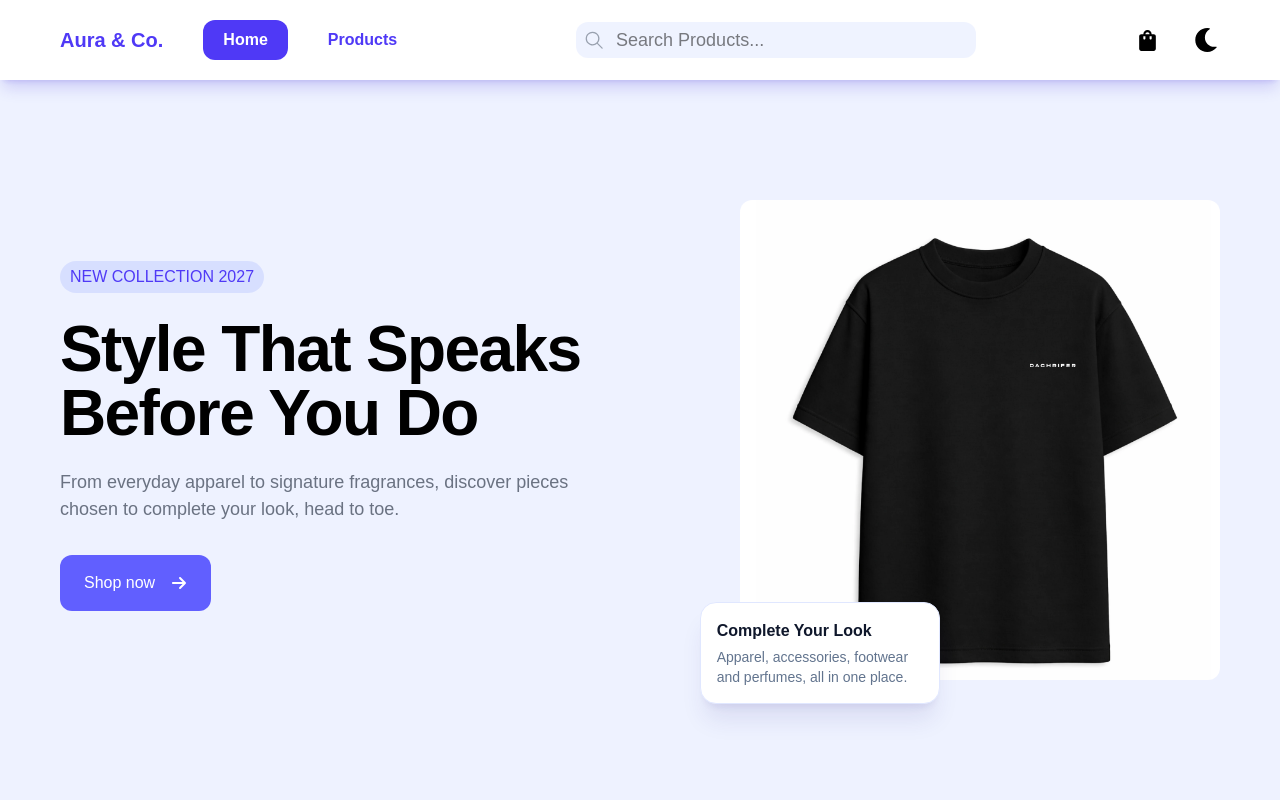
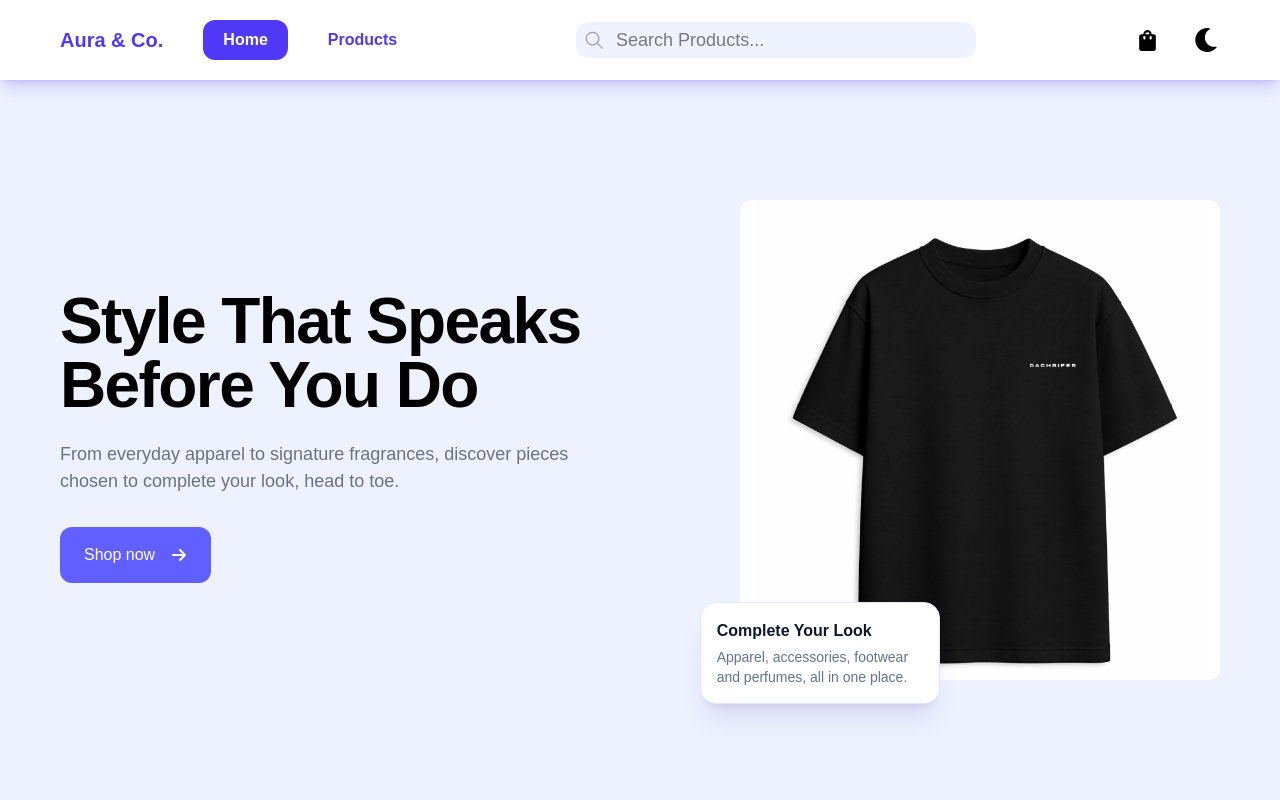
Before and after one commit to neldin123/E-Commerce, a React (Vite) app: page / in a window 1280 px wide. Shown: the top 800 px of the page. Built offline with nearby package versions, Linux system fonts and the light colour scheme; no server answers; the database is empty.

Commit message:
Update Hero.jsx

```diff
--- a/src/components/home/Hero.jsx
+++ b/src/components/home/Hero.jsx
@@ -6,9 +6,6 @@ const Hero = () => {
     <section className="w-full min-h-[calc(100dvh-5rem)] flex items-center py-12 bg-indigo-50 animate-slide-down overflow-hidden transition-colors duration-300 dark:bg-slate-950">
       <div className="mx-auto max-w-7xl flex flex-1 items-center gap-15 justify-between px-15 max-lg:px-5 w-full max-lg:flex-col">
         <div className="flex flex-col items-start gap-6 overflow-hidden max-lg:py-16">
-          <span className="text-indigo-600 uppercase bg-indigo-300/30 py-1 px-2.5 rounded-3xl dark:text-indigo-400">
-            New Collection 2027
-          </span>
           <h1 className="text-4xl max-md:text-5xl lg:text-[64px] leading-none font-semibold tracking-tight dark:text-slate-50 max-md:w-[80%]">
             Style That Speaks Before You Do
           </h1>
```
